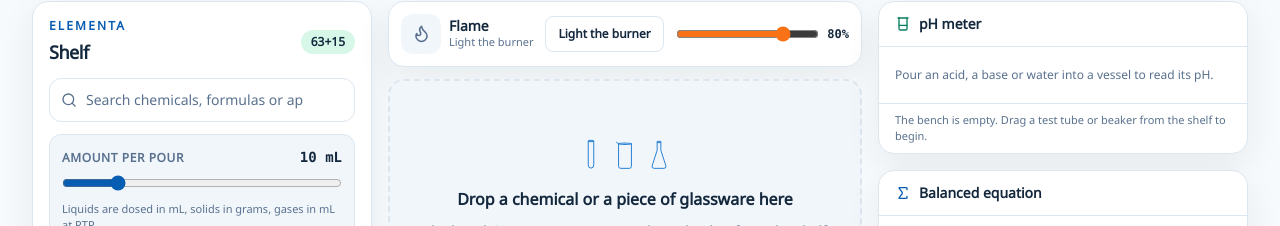
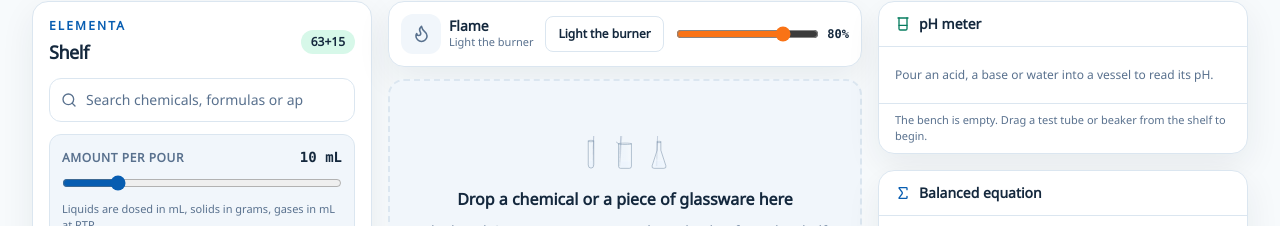
Before and after one commit to BFH-HAMID/Elementa, a Next.js app: page /en/lab/chemistry in a window 1280 px wide. Shown: the part 357-583 px from the top of the page. Built offline with nearby package versions, Linux system fonts and the light colour scheme.

Commit message:
Make all chemistry apparatus glyphs render realistic components
Co-authored-by: arena-agent <297053741+arena-agent@users.noreply.github.com>

```diff
--- a/components/lab/Apparatus/ApparatusGlyph.tsx
+++ b/components/lab/Apparatus/ApparatusGlyph.tsx
@@ -3,6 +3,25 @@
 import type { Apparatus } from '@/engine/types';
 import { cn } from '@/lib/utils';
 import { apparatusGlyphPaths, vesselShapes } from './vesselShapes';
+import {
+  Beaker,
+  Burette,
+  Burner,
+  ConicalFlask,
+  DeliveryTube,
+  Dropper,
+  ElectrolysisCell,
+  EvaporatingDish,
+  GasJar,
+  MeasuringCylinder,
+  Spatula,
+  TestTube,
+  TestTubeHolder,
+  Thermometer,
+  TripodStand
+} from './index';
+
+const vesselShapesSet = new Set(['tube', 'beaker', 'flask', 'cylinder', 'burette', 'jar', 'dish']);
 
 export type ApparatusGlyphProps = {
   apparatus: Pick<Apparatus, 'id' | 'shape'>;
@@ -11,24 +30,60 @@ export type ApparatusGlyphProps = {
   stroke?: string;
 };
 
-const vesselShapesSet = new Set(['tube', 'beaker', 'flask', 'cylinder', 'burette', 'jar', 'dish']);
-
-/** Tiny line drawing used for shelf chips, the drag overlay and the bench tool buttons. */
-export function ApparatusGlyph({ apparatus, size = 30, className, stroke = 'currentColor' }: ApparatusGlyphProps) {
+/** Tiny realistic drawing used for shelf chips, the drag overlay and the bench tool buttons. */
+export function ApparatusGlyph({ apparatus, size = 30, className }: ApparatusGlyphProps) {
   const isVessel = vesselShapesSet.has(apparatus.shape);
 
   if (isVessel) {
-    const geometry = vesselShapes[apparatus.shape as keyof typeof vesselShapes];
+    const clipId = `glyph-${apparatus.id}`;
+    const vesselProps = { clipId, fill: 0.3, color: '#e9f3ff', opacity: 0.4, className: 'h-full w-full' };
+    switch (apparatus.shape) {
+      case 'tube':
+        return <span className={cn('inline-flex shrink-0', className)} style={{ width: size, height: size * 1.5 }}><TestTube {...vesselProps} /></span>;
+      case 'beaker':
+        return <span className={cn('inline-flex shrink-0', className)} style={{ width: size, height: size * 1.5 }}><Beaker {...vesselProps} /></span>;
+      case 'flask':
+        return <span className={cn('inline-flex shrink-0', className)} style={{ width: size, height: size * 1.5 }}><ConicalFlask {...vesselProps} /></span>;
+      case 'cylinder':
+        return <span className={cn('inline-flex shrink-0', className)} style={{ width: size, height: size * 1.5 }}><MeasuringCylinder {...vesselProps} /></span>;
+      case 'burette':
+        return <span className={cn('inline-flex shrink-0', className)} style={{ width: size, height: size * 1.5 }}><Burette {...vesselProps} /></span>;
+      case 'jar':
+        return <span className={cn('inline-flex shrink-0', className)} style={{ width: size, height: size * 1.5 }}><GasJar {...vesselProps} /></span>;
+      case 'dish':
+        return <span className={cn('inline-flex shrink-0', className)} style={{ width: size, height: size * 1.5 }}><EvaporatingDish {...vesselProps} /></span>;
+      default:
+        break;
+    }
+  }
+
+  switch (apparatus.shape) {
+    case 'burner':
+      return <span className={cn('inline-flex shrink-0', className)} style={{ width: size, height: size }}><Burner lit={false} intensity={0.5} reducedMotion className="h-full w-full" /></span>;
+    case 'tripod':
+      return <span className={cn('inline-flex shrink-0', className)} style={{ width: size, height: size }}><TripodStand className="h-full w-full" /></span>;
+    case 'thermometer':
+      return <span className={cn('inline-flex shrink-0', className)} style={{ width: size, height: size * 1.5 }}><Thermometer temperatureC={25} className="h-full w-full" /></span>;
+    case 'dropper':
+      return <span className={cn('inline-flex shrink-0', className)} style={{ width: size, height: size * 2 }}><Dropper className="h-full w-full" /></span>;
+    case 'spatula':
+      return <span className={cn('inline-flex shrink-0', className)} style={{ width: size, height: size * 2 }}><Spatula className="h-full w-full" /></span>;
+    case 'delivery':
+      return <span className={cn('inline-flex shrink-0', className)} style={{ width: size * 2, height: size }}><DeliveryTube className="h-full w-full" /></span>;
+    case 'holder':
+      return <span className={cn('inline-flex shrink-0', className)} style={{ width: size, height: size * 1.5 }}><TestTubeHolder className="h-full w-full" /></span>;
+    case 'cell':
+      return <span className={cn('inline-flex shrink-0', className)} style={{ width: size, height: size * 1.2 }}><ElectrolysisCell className="h-full w-full" /></span>;
+    default:
+      break;
+  }
+
+  const geometry = vesselShapes[apparatus.shape as keyof typeof vesselShapes];
+  if (geometry) {
     return (
-      <svg
-        viewBox={`0 0 ${geometry.viewBox.width} ${geometry.viewBox.height}`}
-        width={size}
-        height={size * 1.5}
-        className={cn('shrink-0', className)}
-        aria-hidden="true"
-      >
-        <path d={geometry.glass} fill="none" stroke={stroke} strokeWidth="4" strokeLinecap="round" strokeLinejoin="round" />
-        {geometry.rim && <ellipse cx={geometry.rim.cx} cy={geometry.rimY} rx={geometry.rim.rx} ry={3} fill="none" stroke={stroke} strokeWidth="4" />}
+      <svg viewBox={`0 0 ${geometry.viewBox.width} ${geometry.viewBox.height}`} width={size} height={size * 1.5} className={cn('shrink-0', className)} aria-hidden="true">
+        <path d={geometry.glass} fill="none" stroke="currentColor" strokeWidth="4" strokeLinecap="round" strokeLinejoin="round" />
+        {geometry.rim && <ellipse cx={geometry.rim.cx} cy={geometry.rimY} rx={geometry.rim.rx} ry={3} fill="none" stroke="currentColor" strokeWidth="4" />}
       </svg>
     );
   }
@@ -36,7 +91,7 @@ export function ApparatusGlyph({ apparatus, size = 30, className, stroke = 'curr
   const path = apparatusGlyphPaths[apparatus.shape] ?? apparatusGlyphPaths.dropper;
   return (
     <svg viewBox="0 0 100 100" width={size} height={size} className={cn('shrink-0', className)} aria-hidden="true">
-      <path d={path} fill="none" stroke={stroke} strokeWidth="6" strokeLinecap="round" strokeLinejoin="round" />
+      <path d={path} fill="none" stroke="currentColor" strokeWidth="6" strokeLinecap="round" strokeLinejoin="round" />
     </svg>
   );
 }
```
